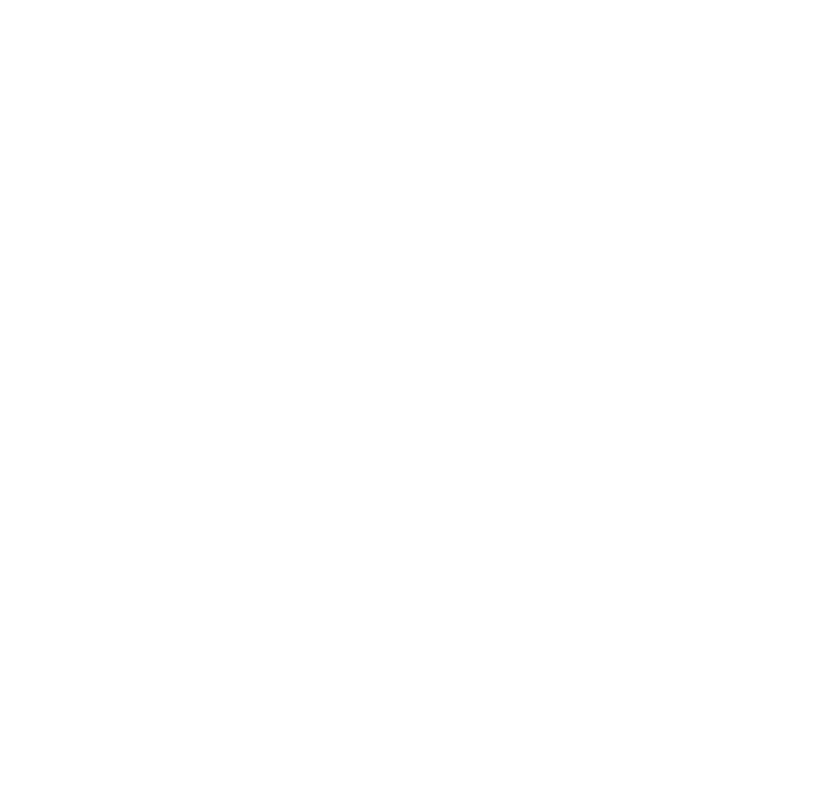
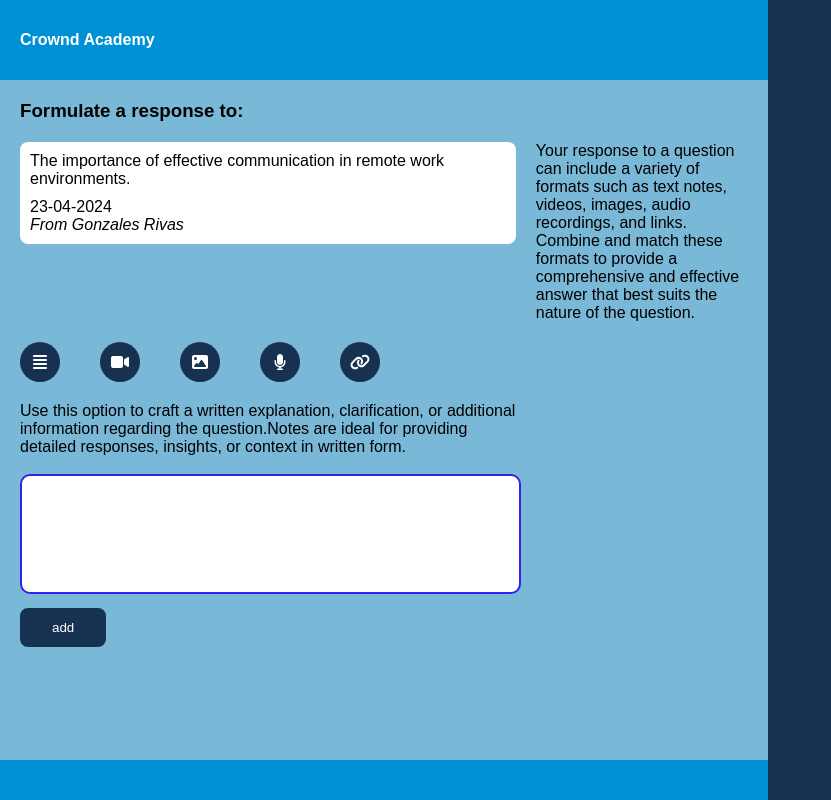
Before and after one commit to CrowdAcademy/crowdacademy, a React (Create React App) app in the folder client/: page /respond/effective-communication-remote-work in a window 1280 px wide. Before the commit this address had no page. Shown: the whole page, without its empty margins (0-831 px from the left). Built offline with nearby package versions, Linux system fonts and the light colour scheme.

Commit message:
added dynamic content to the question response page

```diff
--- a/client/src/App.js
+++ b/client/src/App.js
@@ -1,13 +1,11 @@
 import React from 'react';
-
-
 import { BrowserRouter as Router, Route, Routes } from 'react-router-dom';
 import LandingPage from './pages/landingPage/landingPage';
 import AuthPage from './pages/authPage/authPage';
 import StudentPage from './pages/student/student';
 import InstructorHomePage from './pages/instructor/homePage';
-import AccountPage from './pages/account'
-import ProtectedRoute from './components/ProtectedRoute'
+import AccountPage from './pages/account';
+import ProtectedRoute from './components/ProtectedRoute';
 import QuestionResponsePage from './pages/instructor/QAPage';
 
 function App() {
@@ -18,7 +16,7 @@
         <Route path="/auth" element={<AuthPage />} />
         <Route path="/student" element={<StudentPage />} />
         <Route path="/instructor/home" element={<InstructorHomePage />} />
-        <Route path="/respond" element={<QuestionResponsePage />} />
+        <Route path="/respond/:slug" element={<QuestionResponsePage />} /> {/* Dynamic route with slug parameter */}
         <Route path="/account" element={
           <ProtectedRoute>
             <AccountPage />
@@ -30,5 +28,3 @@
 }
 
 export default App;
-
-/* https://stackoverflow.com/questions/63124161/attempted-import-error-switch-is-not-exported-from-react-router-dom */
--- a/client/src/pages/instructor/QAPage.js
+++ b/client/src/pages/instructor/QAPage.js
@@ -1,90 +1,98 @@
-import React, {useState} from 'react';
+import React from 'react';
+import { useParams } from 'react-router-dom';
 import CrowndAcademy from '../../assets/icon_tr.png';
-import './QAPage.css'
+import './QAPage.css';
 import { FontAwesomeIcon } from '@fortawesome/react-fontawesome';
-import {faAlignJustify, faImage, faVideo, faMicrophone,faLink} from '@fortawesome/free-solid-svg-icons'
+import { faAlignJustify, faImage, faVideo, faMicrophone, faLink } from '@fortawesome/free-solid-svg-icons';
+import { QuestionData } from './sampleQuestion'; // Importing the QuestionData array
 
 function QuestionResponsePage() {
-    const [formType, setFormType] = useState('notes');
+
+    const { slug } = useParams();
+
+    const question = QuestionData.find(item => item.slug === slug);
+
+    const [formType, setFormType] = React.useState('notes');
 
     const handleIconListClick = (type) => {
         setFormType(type);
     }
 
     return (
-        <div className = "response-container">
-            <div className = "response-main-container">
-                <div className = "topbar">
-                    {/* <img className = "Logo-design" src = {CrowndAcademy}/> */}
-                    <h4 className = "Logo-text">Crownd Academy</h4>
+        <div className="response-container">
+            <div className="response-main-container">
+                <div className="topbar">
+                    {/* <img className="Logo-design" src={CrowndAcademy} /> */}
+                    <h4 className="Logo-text">Crownd Academy</h4>
                 </div>
-                <div className = "response-main-inner-left-container">
+                <div className="response-main-inner-left-container">
                     <h3>Formulate a response to:</h3>
-                    <div className = "question-card">
-                        <div className = "question-card-details">
-                            <p className = "question-card-content"> navigable address as the href value. If you cannot provide an href, but still need the element to resemble a link, use a button and change it with appropriate style</p>
-                            <p className = "question-card-date">02-05-2024</p>
-                            <address className = "question-card-author">From Dev Stephane</address>
+                    <div className="question-card">
+                        <div className="question-card-details">
+                            <p className="question-card-content">{question.content}</p>
+                            <p className="question-card-date">{question.date}</p>
+                            <address className="question-card-author">From {question.author}</address>
                         </div>
-                        <p className = "note-to-responder">
+                        <p className="note-to-responder">
                             Your response to a question can include a variety of formats such as text notes, videos, images, audio recordings, and links. Combine and match these formats to provide a comprehensive and effective answer that best suits the nature of the question.
                         </p>
                     </div>
 
-                    <div className = "add-response-content-icon-item-container">
-                        <a className = "icons" onClick = {() => handleIconListClick('notes')}><FontAwesomeIcon icon = {faAlignJustify} /></a>
-                        <a className = "icons" onClick = {() => handleIconListClick('videos')}><FontAwesomeIcon icon = {faVideo} /></a>
-                        <a className = "icons" onClick = {() => handleIconListClick('images')}><FontAwesomeIcon icon = {faImage} /></a>
-                        <a className = "icons" onClick = {() => handleIconListClick('audios')}><FontAwesomeIcon icon = {faMicrophone} /></a>
-                        <a className = "icons" onClick = {() => handleIconListClick('links')}><FontAwesomeIcon icon = {faLink} /></a>
-                        {/* <a><FontAwesomeIcon icon = {faLink} /></a> */} {/* file note */}
+                    <div className="add-response-content-icon-item-container">
+                        <a className="icons" onClick={() => handleIconListClick('notes')}><FontAwesomeIcon icon={faAlignJustify} /></a>
+                        <a className="icons" onClick={() => handleIconListClick('videos')}><FontAwesomeIcon icon={faVideo} /></a>
+                        <a className="icons" onClick={() => handleIconListClick('images')}><FontAwesomeIcon icon={faImage} /></a>
+                        <a className="icons" onClick={() => handleIconListClick('audios')}><FontAwesomeIcon icon={faMicrophone} /></a>
+                        <a className="icons" onClick={() => handleIconListClick('links')}><FontAwesomeIcon icon={faLink} /></a>
+                        {/* <a><FontAwesomeIcon icon = {faLink} /></a> */}
+                        {/* file note */}
                     </div>
-                    <div className = "add-res-resources-container">
+                    <div className="add-res-resources-container">
                         {formType === 'notes' && (
-                            <form className = "add-note-form">
-                                <p>Use this option to craft a written explanation, clarification, or additional information regarding the question.Notes are ideal for providing detailed responses, insights, or context in written form.</p><br/>
-                                <textarea/><br/>
-                                <input className = "add-format-btn" type = "submit" value = "add"/>
+                            <form className="add-note-form">
+                                <p>Use this option to craft a written explanation, clarification, or additional information regarding the question.Notes are ideal for providing detailed responses, insights, or context in written form.</p><br />
+                                <textarea /><br />
+                                <input className="add-format-btn" type="submit" value="add" />
                             </form>
                         )}
                         {formType === 'videos' && (
-                            <form className = "add-video-form">
-                                <p>A video response can visually illustrate concepts and provide a more engaging explanation.Consider recording a video when visuals or demonstrations can enhance understanding.Videos are effective for tutorials, demonstrations, or sharing personal insights related to the question.</p><br/>
+                            <form className="add-video-form">
+                                <p>A video response can visually illustrate concepts and provide a more engaging explanation.Consider recording a video when visuals or demonstrations can enhance understanding.Videos are effective for tutorials, demonstrations, or sharing personal insights related to the question.</p><br />
                                 <label>Select a video file</label>
-                                <input  className = "attach-file-input" type = "file" accept = "video/*" /><br/>
-                                <input className = "add-format-btn" type = "submit" value = "add"/>
+                                <input className="attach-file-input" type="file" accept="video/*" /><br />
+                                <input className="add-format-btn" type="submit" value="add" />
                             </form>
                         )}
                         {formType === 'images' && (
-                            <form className = "add-image-form">
-                                <p>Images can quickly convey information and support your written response.Use images to show examples, diagrams, charts, or graphs relevant to the question.Incorporating images can enhance comprehension and provide visual context for your response.</p><br/>
+                            <form className="add-image-form">
+                                <p>Images can quickly convey information and support your written response.Use images to show examples, diagrams, charts, or graphs relevant to the question.Incorporating images can enhance comprehension and provide visual context for your response.</p><br />
                                 <label>Select an image file</label>
-                                <input  className = "attach-file-input" type = "file" accept = "image/*" /><br/>
-                                <input className = "add-format-btn" type = "submit" value = "add"/>
+                                <input className="attach-file-input" type="file" accept="image/*" /><br />
+                                <input className="add-format-btn" type="submit" value="add" />
                             </form>
                         )}
                         {formType === 'audios' && (
-                            <form className = "add-audio-form">
-                                <p>An audio response offers a personal touch and can convey tone and emotion.Use audio recordings to provide verbal explanations, storytelling, or instructions.Audio responses are beneficial when verbal communication adds value or clarity to your response.</p><br/>
+                            <form className="add-audio-form">
+                                <p>An audio response offers a personal touch and can convey tone and emotion.Use audio recordings to provide verbal explanations, storytelling, or instructions.Audio responses are beneficial when verbal communication adds value or clarity to your response.</p><br />
                                 <label>Select a audio file</label>
-                                <input  className = "attach-file-input" type = "file" accept = "audio/*" /><br/>
-                                <input className = "add-format-btn" type = "submit" value = "add"/>
+                                <input className="attach-file-input" type="file" accept="audio/*" /><br />
+                                <input className="add-format-btn" type="submit" value="add" />
                             </form>
                         )}
                         {formType === 'links' && (
-                            <form className = "add-link-form">
-                                <p>Include a link to relevant external resources that further elaborate on the question or your response.Share articles, studies, websites, or multimedia content that provide additional context or insights.Links can complement your response by directing users to more in-depth resources for further exploration.</p><br/>
+                            <form className="add-link-form">
+                                <p>Include a link to relevant external resources that further elaborate on the question or your response.Share articles, studies, websites, or multimedia content that provide additional context or insights.Links can complement your response by directing users to more in-depth resources for further exploration.</p><br />
                                 <label>Enter a link</label>
-                                <input className = "attach-file-input link-input"  type = "url"/><br/>
-                                <input className = "add-format-btn" type = "submit" value = "add"/>
+                                <input className="attach-file-input link-input" type="url" /><br />
+                                <input className="add-format-btn" type="submit" value="add" />
                             </form>
                         )}
-                        <div className = "summary-track-container"></div>
+                        <div className="summary-track-container"></div>
                     </div>
                 </div>
-                <div className = "bottom-bar"></div>
+                <div className="bottom-bar"></div>
             </div>
-            <div className = "response-main-preview-container"></div>
+            <div className="response-main-preview-container"></div>
         </div>
     );
 }
--- a/client/src/pages/instructor/homePage.css
+++ b/client/src/pages/instructor/homePage.css
@@ -85,20 +85,18 @@
 .inner-container {
     width: 100%;
     height: 85%;
-    /* background-color: red; */
     margin: 0;
     display: flex;
     flex-direction: column;
-    justify-content: flex-start;
-    align-items: flex-start;
+    justify-content: space-between;
     gap: 20px;
+    align-content: space-between;
     overflow-y: auto;
 }
 
 .question-card {
-    width: 80%;
     display: flex;
-    justify-content: flex-start;
+    justify-content: space-around;
     align-items: center;
     gap: 20px;
 }
@@ -114,11 +112,12 @@
     padding-bottom: 10px;
 }
 
-/* .question-author-image {
-    width: 50px;
-    height: 50px;
+.question-author-image {
+    width: 5rem;
+    height: auto;
+    margin: .5rem;
     border-radius: 50%;
-} */
+}
 
 .question-card-respond-btn {
     background-color: #173251;
--- a/client/src/pages/instructor/homePage.js
+++ b/client/src/pages/instructor/homePage.js
@@ -1,63 +1,63 @@
-import React, {useState} from 'react';
+import React from 'react';
 import CrowdAcademyLogo from '../../assets/icon_tr.png';
 import UserImage from '../../assets/samples/user-1.png';
 import Footer from '../../components/footer';
-import './homePage.css'
+import './homePage.css';
 import { QuestionData } from './sampleQuestion';
 import Question from './question';
 import { FontAwesomeIcon } from '@fortawesome/react-fontawesome';
 import { faPowerOff } from '@fortawesome/free-solid-svg-icons';
 
+function InstructorHomePage() {
+    const totalQuestion = QuestionData.length;
 
-function InstructorHomePage() {
-    const totlalQuestion =QuestionData.length;
-
-    const QuestionElement = QuestionData.map(question => {
-        return (
-            <Question
-                key = {question.id}
-                content = {question.content}
-                date = {question.date}
-                author = {question.author}
-                image = {question.image}
-            />
-        )
-    })
+    const QuestionElements = QuestionData.map(question => (
+        <Question
+            key={question.id}
+            id={question.id}
+            slug={question.slug}
+            content={question.content}
+            date={question.date}
+            author={question.author}
+            image={question.image}
+        />
+    ));
 
     return (
-        <div className = "home-container">
-            <div className = "home-main-container">
-                <nav className = "navbar">
-                    <a className = "navbar-link-item">My stats</a>
-                    <a className = "navbar-link-item">Contents</a>
-                    <a className = "navbar-link-item">Class</a>
-                    <a className = "navbar-link-item">Content creator communities</a>
+        <div className="home-container">
+            <div className="home-main-container">
+                <nav className="navbar">
+                    <a className="navbar-link-item">My stats</a>
+                    <a className="navbar-link-item">Contents</a>
+                    <a className="navbar-link-item">Class</a>
+                    <a className="navbar-link-item">Content creator communities</a>
                 </nav>
-                <section className = "questions-display-container">
-                    <h3 className = "questions-container-header">Questions ({totlalQuestion})</h3>
-                    <div className = "hr"></div>
-                    <div className = "inner-container">
-                        {QuestionElement}
+                <section className="questions-display-container">
+                    <h3 className="questions-container-header">Questions ({totalQuestion})</h3>
+                    <div className="hr"></div>
+                    <div className="inner-container">
+                        {QuestionElements}
                     </div>
                 </section>
-                <Footer className = "instructor-home-footer"/>
+                <Footer className="instructor-home-footer" />
             </div>
 
-            <div className = "home-aside-container">
-                <img className = "Logo-design" src = {CrowdAcademyLogo}/>
-                <h4 className = "Logo-text">Crownd Academy</h4>
-                <nav className = "navbar">
-                    <a className = "navbar-link-item">Home</a>
-                    <a className = "navbar-link-item">Recent</a>                 {/* is going to be about the recent action, activities e.g answer to a Question */}
-                    <a className = "navbar-link-item">Inbox</a>
-                    <a className = "navbar-link-item">Messages</a>
-                    <a className = "navbar-link-item">Settings</a>
+            <div className="home-aside-container">
+                <img className="Logo-design" src={CrowdAcademyLogo} alt="Crowd Academy Logo" />
+                <h4 className="Logo-text">Crownd Academy</h4>
+                <nav className="navbar">
+                    <a className="navbar-link-item">Home</a>
+                    <a className="navbar-link-item">Recent</a>
+                    {/* is going to be about the recent action, activities e.g answer to a Question */}
+                    <a className="navbar-link-item">Inbox</a>
+                    <a className="navbar-link-item">Messages</a>
+                    <a className="navbar-link-item">Settings</a>
                 </nav>
-                <img className = "Log-in-user-image" src = {UserImage}/>
-                <a className = "icon-log-out"><FontAwesomeIcon className = "power-off" icon = {faPowerOff} /></a>
+                <img className="Log-in-user-image" src={UserImage} alt="User" />
+                <a className="icon-log-out"><FontAwesomeIcon className="power-off" icon={faPowerOff} /></a>
             </div>
         </div>
-    )
+    );
 }
 
-export default InstructorHomePage
+export default InstructorHomePage;
--- a/client/src/pages/instructor/sampleQuestion.js
+++ b/client/src/pages/instructor/sampleQuestion.js
@@ -1,53 +1,59 @@
-import UserImage1 from '../../assets/samples/user-1.png'
-import UserImage2 from '../../assets/samples/user-2.png'
-import UserImage3 from '../../assets/samples/user-3.png'
-import UserImage4 from '../../assets/samples/user-4.png'
-import UserImage5 from '../../assets/samples/user-5.png'
-import UserImage6 from '../../assets/samples/user-6.png'
+import UserImage1 from '../../assets/samples/user-1.png';
+import UserImage2 from '../../assets/samples/user-2.png';
+import UserImage3 from '../../assets/samples/user-3.png';
+import UserImage4 from '../../assets/samples/user-4.png';
+import UserImage5 from '../../assets/samples/user-5.png';
+import UserImage6 from '../../assets/samples/user-6.png';
 
 const QuestionData = [
     {
         "id": 1,
-        "content": "a valid, navigable address as the href value. If you cannot provide an href, but still need the element to resemblea valid, navigable address as the href value. If you cannot provide an href, but still need the element to resemble ",
+        "content": "The importance of effective communication in remote work environments.",
         "date": "23-04-2024",
-        "author": "Gonzales rivas",
-        "image": {UserImage1},
+        "author": "Gonzales Rivas",
+        "image": UserImage1,
+        "slug": "effective-communication-remote-work"
     },
     {
         "id": 2,
-        "content": "a valid, navigable address as the href value. If you cannot provide an href, but still need the element to resemble",
+        "content": "Strategies for managing stress and maintaining work-life balance.",
         "date": "01-05-2024",
         "author": "Mark Ruben",
-        "image": {UserImage2},
+        "image": UserImage2,
+        "slug": "stress-management-work-life-balance"
     },
     {
         "id": 3,
-        "content": "a valid, navigable address as the href value. If you cannot provide an href, but still need the element to resemble a valid, navigable address as the href value. If you cannot provide an href, but still need the element to resemble",
+        "content": "The impact of technology on modern education and learning outcomes.",
         "date": "20-03-2024",
         "author": "Stephanie Debourze",
-        "image": {UserImage3},
+        "image": UserImage3,
+        "slug": "technology-impact-modern-education"
     },
     {
         "id": 4,
-        "content": "a valid, navigable address as the href value. If you cannot provide an href, but still need the element to resemble",
+        "content": "Effective strategies for improving team collaboration and productivity.",
         "date": "10-03-2024",
         "author": "Ousmane Dembele",
-        "image": {UserImage4},
+        "image": UserImage4,
+        "slug": "team-collaboration-productivity"
     },
     {
         "id": 5,
-        "content": "a valid, navigable address as the href value. If you cannot provide an href, but still need the element to resemble",
+        "content": "The role of empathy in leadership and its impact on organizational culture.",
         "date": "20-03-2024",
         "author": "Kone Abdoulaye",
-        "image": {UserImage5},
+        "image": UserImage5,
+        "slug": "empathy-leadership-organizational-culture"
     },
     {
         "id": 6,
-        "content": "a valid, navigable address as the href value. If you cannot provide an href, but still need the element to resemble a valid, navigable address as the href value.",
+        "content": "Innovative teaching methods for engaging students in online learning environments.",
         "date": "20-04-2024",
         "author": "Fatim N'diaye",
-        "image": {UserImage6},
+        "image": UserImage6,
+        "slug": "innovative-teaching-online-learning"
     }
-]
+];
 
-export {QuestionData}
+export { QuestionData };
```
Also changed, not shown: client/src/pages/instructor/question.js (+9 -8 lines), client/db/index.js (added), 1 other file (tests, documents, lock files or other folders).
